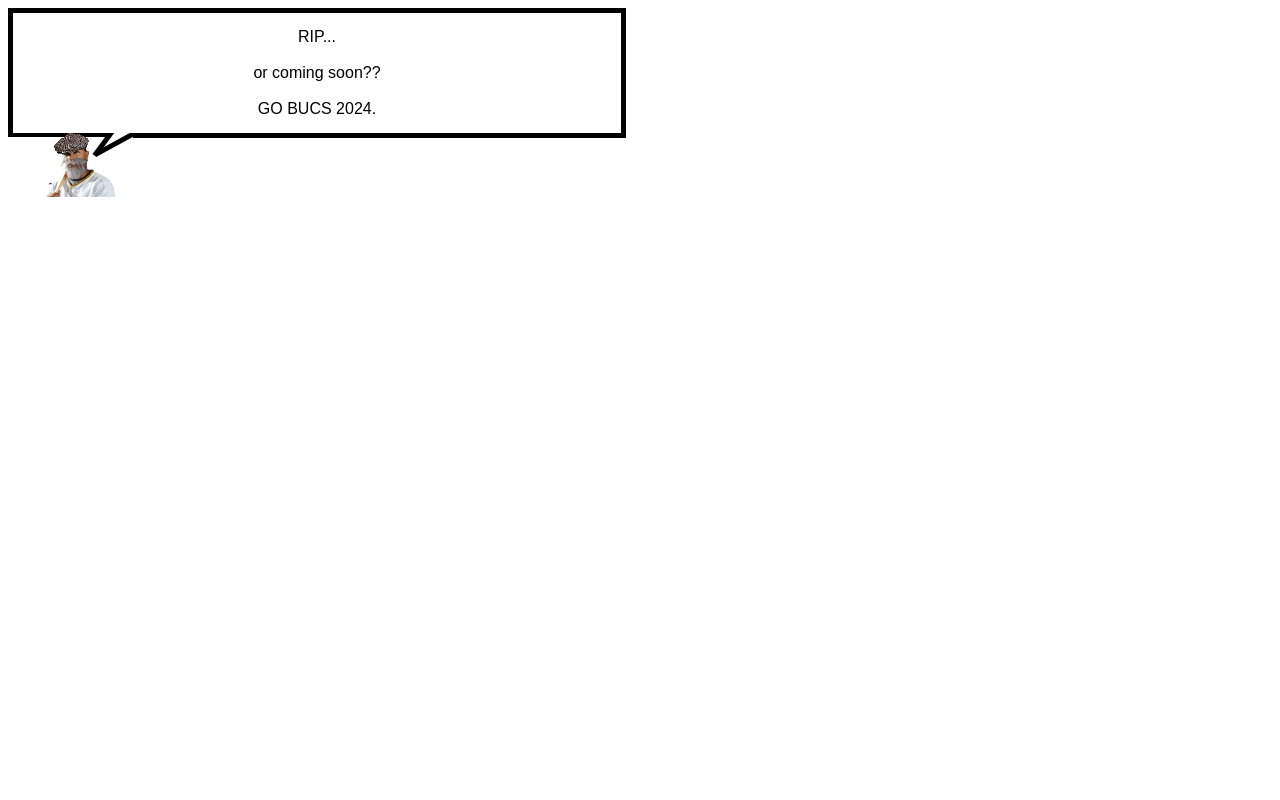
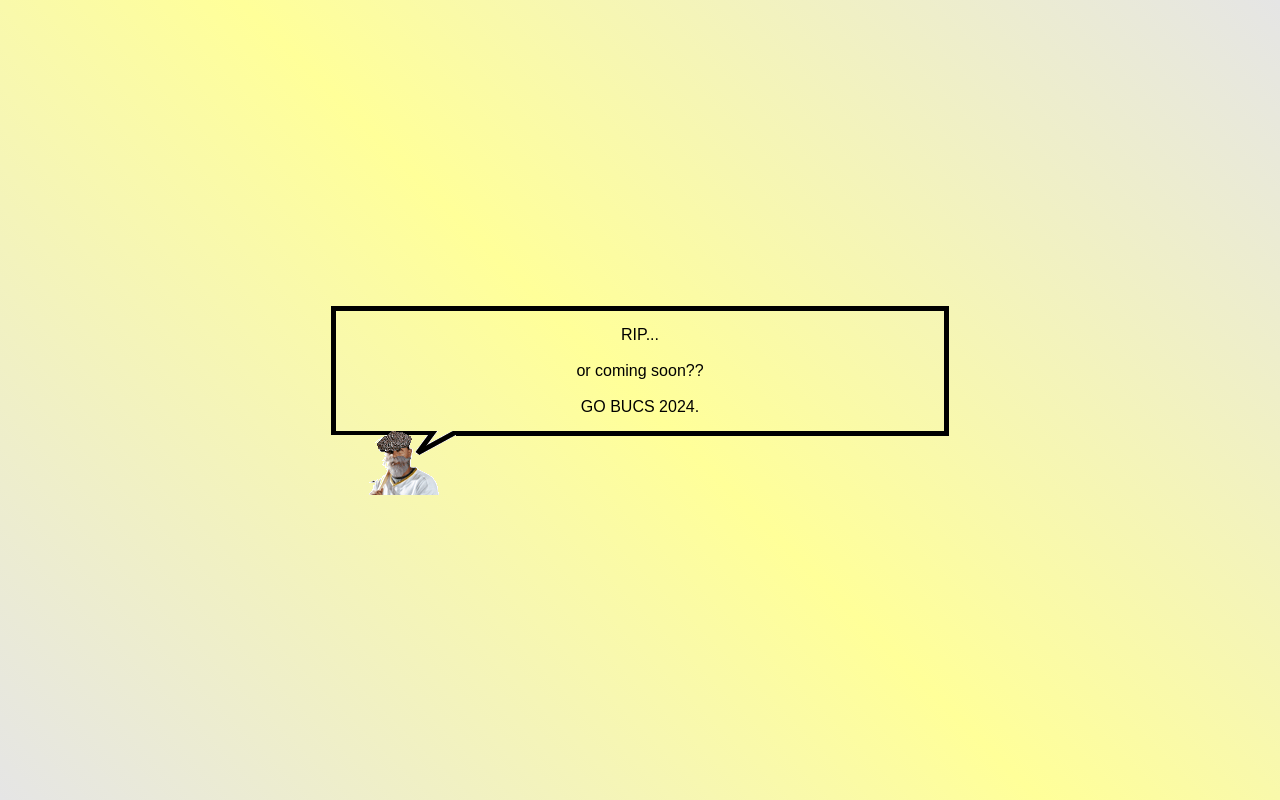
Before and after one commit to amopitt/change-in-atmosphere, a plain HTML site: page index.html in a window 1280 px wide. Drawn offline with Linux system fonts and the light colour scheme.

Commit message:
pretty up tabata

```diff
--- a/index.html
+++ b/index.html
@@ -1,22 +1,49 @@
 <html>
 <head>
   <style>
-      body {
+    html {
+        background: linear-gradient(45deg, rgba(0, 0, 0, 0.1),
+         rgba(255, 255, 0, 0.4) 50%,
+          rgba(0, 0, 0, 0.1));
+
+    }
+    body, html {
+      height: 100%; /* Make sure the body takes up the full viewport height */
+      margin: 0; /* Remove default margin */
+      display: flex; /* Use flexbox for alignment */
+      justify-content: center; /* Center horizontally */
+      align-items: center; /* Center vertically */
       font-family: Arial, Helvetica, sans-serif;
+
+    }
+
+    .container {
+      display: flex; /* Use flexbox for alignment */
+      flex-direction: column; /* Stack items vertically */
+      align-items: center; /* Center items horizontally */
+    }
+
+    .chat-bubble {
+      width: 578px;
+      border: 5px black solid;
+      border-bottom: 0px;
+      padding: 15px;
+      text-align: center;
+    }
+
+    img {
+      display: block; /* Remove default inline display */
     }
   </style>
 </head>
 <body>
-    <div style="width: 578px; border: 5px black solid; border-bottom: 0px; padding: 15px; text-align: center">
-      RIP... <br />
-      <br />
-
-      or coming soon??
-
-      <br />
-      <br />
+  <div class="container"> <!-- Container to wrap elements -->
+    <div class="chat-bubble">
+      RIP... <br /><br />
+      or coming soon??<br /><br />
       GO BUCS 2024.
     </div>
     <img src="tabataold3.gif" />
+  </div>
 </body>
 </html>
```
Lines whose indentation alone changed are shown as unchanged.
